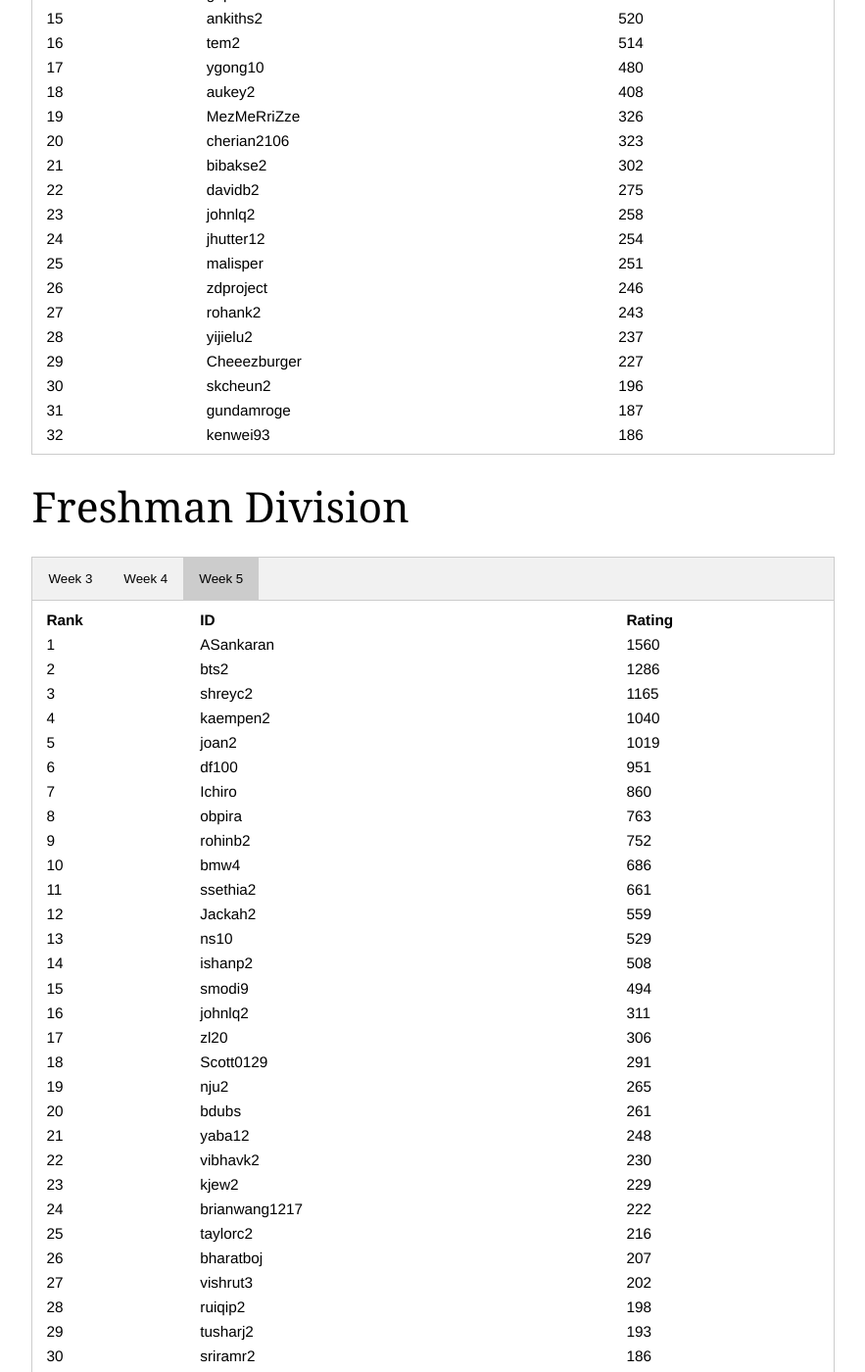
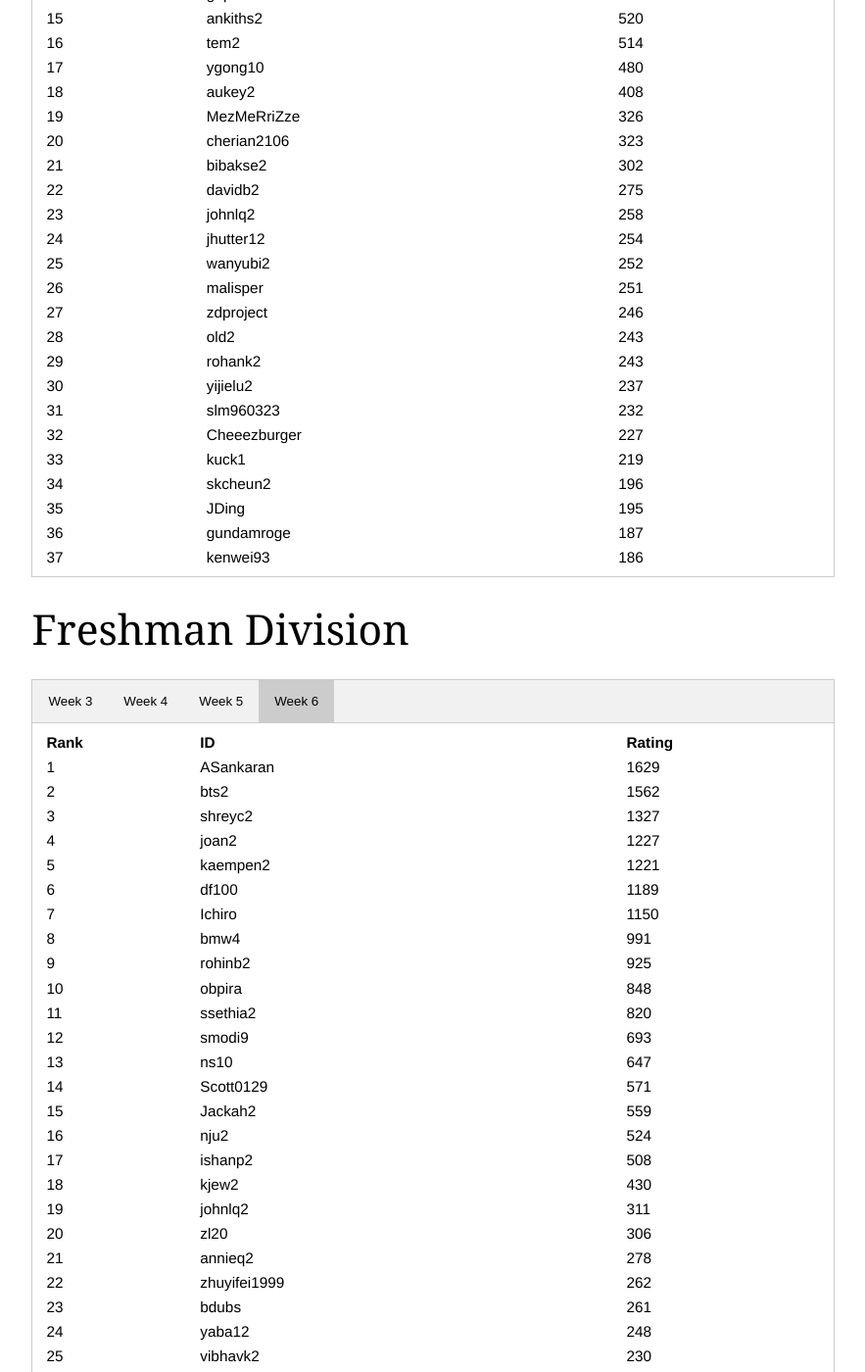
Before and after one commit to acm-uiuc/icpc-website, a Jekyll site: the page built from scoreboard.html, in a window 1280 px wide and 1400 px high, scrolled down 625 px. Shown: the whole window at 98% size, without its empty margins (198-1081 px from the left). Built offline with Jekyll 4.4.1, drawn with Linux system fonts in a browser that asks for light colours; nearby versions of some CDN libraries; some web fonts are replaced; some of the changed text lies outside the part shown.

Commit message:
w6 scoreboard updated

```diff
--- a/scoreboard.html
+++ b/scoreboard.html
@@ -24,6 +24,12 @@
         id="open_week5"
     >
         Week 5
+    </button>
+    <button class="open_tablinks"
+        onclick="displayScoreboard(event, 'open_w6')"
+        id="open_week6"
+    >
+        Week 6
     </button>
 </div>
 
@@ -487,6 +493,202 @@
     </table>
 </div>
 
+<div id="open_w6" class="open_tabcontent">
+<table style="width:100%">
+<tr>
+	<th>Rank</th>
+	<th>ID</th>
+	<th>Rating</th>
+</tr>
+<tr>
+	<td> 1 </td>
+	<td> zexuan2 </td>
+	<td> 1776 </td>
+</tr>
+<tr>
+	<td> 2 </td>
+	<td> sxie12 </td>
+	<td> 1437 </td>
+</tr>
+<tr>
+	<td> 3 </td>
+	<td> zihanw2 </td>
+	<td> 1425 </td>
+</tr>
+<tr>
+	<td> 4 </td>
+	<td> jpbloom2 </td>
+	<td> 1320 </td>
+</tr>
+<tr>
+	<td> 5 </td>
+	<td> Kailang </td>
+	<td> 1218 </td>
+</tr>
+<tr>
+	<td> 6 </td>
+	<td> takeshisuzuki </td>
+	<td> 1216 </td>
+</tr>
+<tr>
+	<td> 7 </td>
+	<td> jrday2 </td>
+	<td> 1199 </td>
+</tr>
+<tr>
+	<td> 8 </td>
+	<td> acao6 </td>
+	<td> 1192 </td>
+</tr>
+<tr>
+	<td> 9 </td>
+	<td> black_box </td>
+	<td> 1177 </td>
+</tr>
+<tr>
+	<td> 10 </td>
+	<td> anjietu2 </td>
+	<td> 1016 </td>
+</tr>
+<tr>
+	<td> 11 </td>
+	<td> txu25 </td>
+	<td> 944 </td>
+</tr>
+<tr>
+	<td> 12 </td>
+	<td> lostandfoundii </td>
+	<td> 889 </td>
+</tr>
+<tr>
+	<td> 13 </td>
+	<td> nick_leung </td>
+	<td> 602 </td>
+</tr>
+<tr>
+	<td> 14 </td>
+	<td> guptashvm </td>
+	<td> 544 </td>
+</tr>
+<tr>
+	<td> 15 </td>
+	<td> ankiths2 </td>
+	<td> 520 </td>
+</tr>
+<tr>
+	<td> 16 </td>
+	<td> tem2 </td>
+	<td> 514 </td>
+</tr>
+<tr>
+	<td> 17 </td>
+	<td> ygong10 </td>
+	<td> 480 </td>
+</tr>
+<tr>
+	<td> 18 </td>
+	<td> aukey2 </td>
+	<td> 408 </td>
+</tr>
+<tr>
+	<td> 19 </td>
+	<td> MezMeRriZze </td>
+	<td> 326 </td>
+</tr>
+<tr>
+	<td> 20 </td>
+	<td> cherian2106 </td>
+	<td> 323 </td>
+</tr>
+<tr>
+	<td> 21 </td>
+	<td> bibakse2 </td>
+	<td> 302 </td>
+</tr>
+<tr>
+	<td> 22 </td>
+	<td> davidb2 </td>
+	<td> 275 </td>
+</tr>
+<tr>
+	<td> 23 </td>
+	<td> johnlq2 </td>
+	<td> 258 </td>
+</tr>
+<tr>
+	<td> 24 </td>
+	<td> jhutter12 </td>
+	<td> 254 </td>
+</tr>
+<tr>
+	<td> 25 </td>
+	<td> wanyubi2 </td>
+	<td> 252 </td>
+</tr>
+<tr>
+	<td> 26 </td>
+	<td> malisper </td>
+	<td> 251 </td>
+</tr>
+<tr>
+	<td> 27 </td>
+	<td> zdproject </td>
+	<td> 246 </td>
+</tr>
+<tr>
+	<td> 28 </td>
+	<td> old2 </td>
+	<td> 243 </td>
+</tr>
+<tr>
+	<td> 29 </td>
+	<td> rohank2 </td>
+	<td> 243 </td>
+</tr>
+<tr>
+	<td> 30 </td>
+	<td> yijielu2 </td>
+	<td> 237 </td>
+</tr>
+<tr>
+	<td> 31 </td>
+	<td> slm960323 </td>
+	<td> 232 </td>
+</tr>
+<tr>
+	<td> 32 </td>
+	<td> Cheeezburger </td>
+	<td> 227 </td>
+</tr>
+<tr>
+	<td> 33 </td>
+	<td> kuck1 </td>
+	<td> 219 </td>
+</tr>
+<tr>
+	<td> 34 </td>
+	<td> skcheun2 </td>
+	<td> 196 </td>
+</tr>
+<tr>
+	<td> 35 </td>
+	<td> JDing </td>
+	<td> 195 </td>
+</tr>
+<tr>
+	<td> 36 </td>
+	<td> gundamroge </td>
+	<td> 187 </td>
+</tr>
+<tr>
+	<td> 37 </td>
+	<td> kenwei93 </td>
+	<td> 186 </td>
+</tr>
+</table>
+
+</div>
+
 <br>
 <h1 class="title">Freshman Division</h1>
 <br>
@@ -509,6 +711,12 @@
         id="freshman_week5"
     >
         Week 5
+    </button>
+    <button class="freshman_tablinks"
+        onclick="displayScoreboard(event, 'freshman_w6')"
+        id="freshman_week6"
+    >
+        Week 6
     </button>
 </div>
 
@@ -947,6 +1155,181 @@
     </table>
 </div>
 
+<div id="freshman_w6" class="freshman_tabcontent">
+<table style="width:100%">
+<tr>
+	<th>Rank</th>
+	<th>ID</th>
+	<th>Rating</th>
+</tr>
+<tr>
+	<td> 1 </td>
+	<td> ASankaran </td>
+	<td> 1629 </td>
+</tr>
+<tr>
+	<td> 2 </td>
+	<td> bts2 </td>
+	<td> 1562 </td>
+</tr>
+<tr>
+	<td> 3 </td>
+	<td> shreyc2 </td>
+	<td> 1327 </td>
+</tr>
+<tr>
+	<td> 4 </td>
+	<td> joan2 </td>
+	<td> 1227 </td>
+</tr>
+<tr>
+	<td> 5 </td>
+	<td> kaempen2 </td>
+	<td> 1221 </td>
+</tr>
+<tr>
+	<td> 6 </td>
+	<td> df100 </td>
+	<td> 1189 </td>
+</tr>
+<tr>
+	<td> 7 </td>
+	<td> Ichiro </td>
+	<td> 1150 </td>
+</tr>
+<tr>
+	<td> 8 </td>
+	<td> bmw4 </td>
+	<td> 991 </td>
+</tr>
+<tr>
+	<td> 9 </td>
+	<td> rohinb2 </td>
+	<td> 925 </td>
+</tr>
+<tr>
+	<td> 10 </td>
+	<td> obpira </td>
+	<td> 848 </td>
+</tr>
+<tr>
+	<td> 11 </td>
+	<td> ssethia2 </td>
+	<td> 820 </td>
+</tr>
+<tr>
+	<td> 12 </td>
+	<td> smodi9 </td>
+	<td> 693 </td>
+</tr>
+<tr>
+	<td> 13 </td>
+	<td> ns10 </td>
+	<td> 647 </td>
+</tr>
+<tr>
+	<td> 14 </td>
+	<td> Scott0129 </td>
+	<td> 571 </td>
+</tr>
+<tr>
+	<td> 15 </td>
+	<td> Jackah2 </td>
+	<td> 559 </td>
+</tr>
+<tr>
+	<td> 16 </td>
+	<td> nju2 </td>
+	<td> 524 </td>
+</tr>
+<tr>
+	<td> 17 </td>
+	<td> ishanp2 </td>
+	<td> 508 </td>
+</tr>
+<tr>
+	<td> 18 </td>
+	<td> kjew2 </td>
+	<td> 430 </td>
+</tr>
+<tr>
+	<td> 19 </td>
+	<td> johnlq2 </td>
+	<td> 311 </td>
+</tr>
+<tr>
+	<td> 20 </td>
+	<td> zl20 </td>
+	<td> 306 </td>
+</tr>
+<tr>
+	<td> 21 </td>
+	<td> annieq2 </td>
+	<td> 278 </td>
+</tr>
+<tr>
+	<td> 22 </td>
+	<td> zhuyifei1999 </td>
+	<td> 262 </td>
+</tr>
+<tr>
+	<td> 23 </td>
+	<td> bdubs </td>
+	<td> 261 </td>
+</tr>
+<tr>
+	<td> 24 </td>
+	<td> yaba12 </td>
+	<td> 248 </td>
+</tr>
+<tr>
+	<td> 25 </td>
+	<td> vibhavk2 </td>
+	<td> 230 </td>
+</tr>
+<tr>
+	<td> 26 </td>
+	<td> kuilin </td>
+	<td> 227 </td>
+</tr>
+<tr>
+	<td> 27 </td>
+	<td> brianwang1217 </td>
+	<td> 222 </td>
+</tr>
+<tr>
+	<td> 28 </td>
+	<td> taylorc2 </td>
+	<td> 216 </td>
+</tr>
+<tr>
+	<td> 29 </td>
+	<td> bharatboj </td>
+	<td> 207 </td>
+</tr>
+<tr>
+	<td> 30 </td>
+	<td> vishrut3 </td>
+	<td> 202 </td>
+</tr>
+<tr>
+	<td> 31 </td>
+	<td> ruiqip2 </td>
+	<td> 198 </td>
+</tr>
+<tr>
+	<td> 32 </td>
+	<td> tusharj2 </td>
+	<td> 193 </td>
+</tr>
+<tr>
+	<td> 33 </td>
+	<td> sriramr2 </td>
+	<td> 186 </td>
+</tr>
+</table>
+</div>
+
 <script>
 function displayScoreboard(evt, weekNum) {
     // Declare all variables
```
Also changed, not shown: other parts of scoreboard.html (+2 -2 lines).
